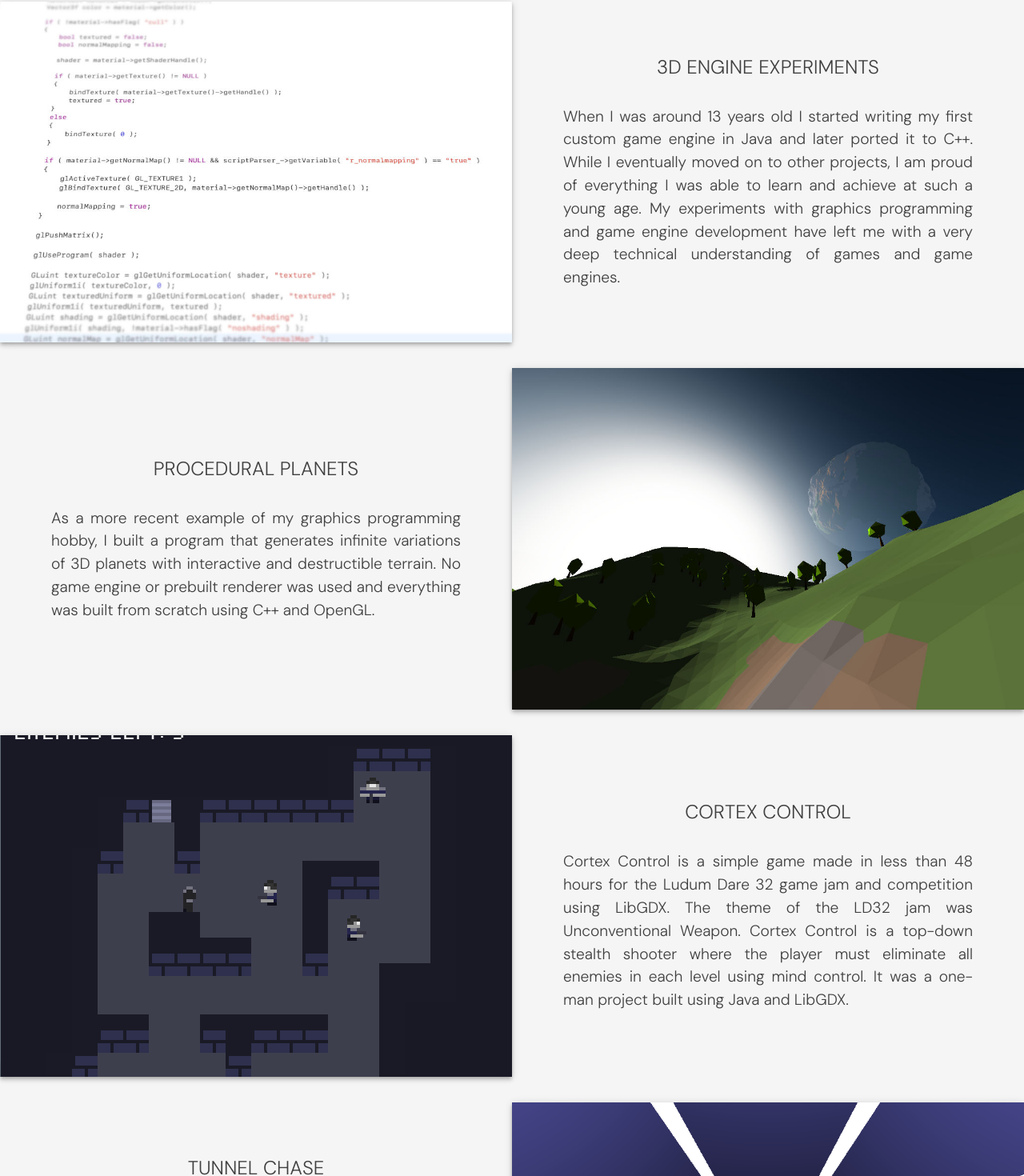
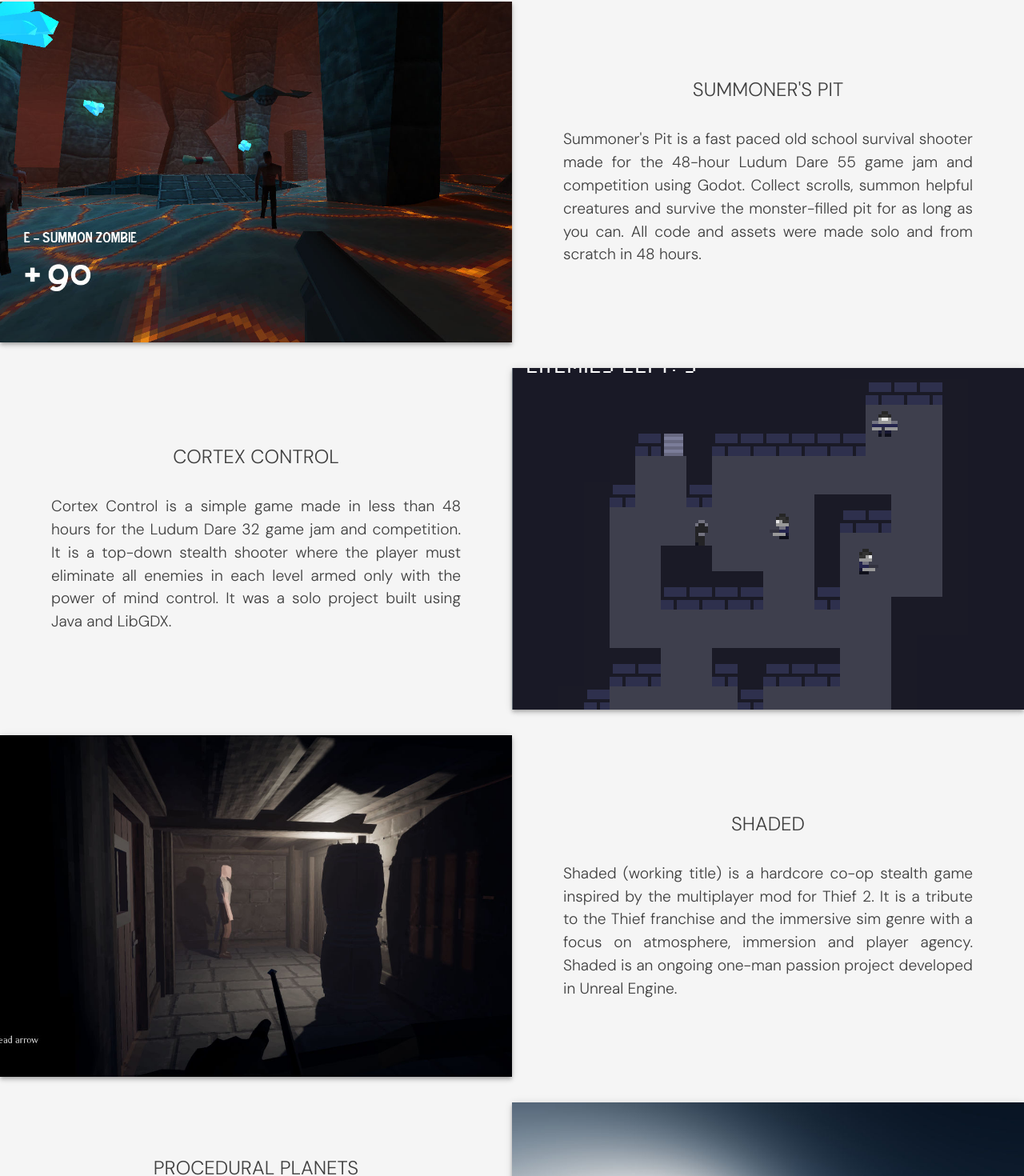
Before and after one commit to tvahamaki/tvahamaki.github.io, a Vue app in the folder Portfolio/: page / in a window 1280 px wide. Shown: the part 2437-3907 px from the top of the page at 80% size. Built offline with nearby package versions, Linux system fonts and the light colour scheme.

Commit message:
Add Summoner's Pit. Remove 3D Engine Experiments and Tunnel Chase

```diff
--- a/Portfolio/src/components/HobbyProjects.vue
+++ b/Portfolio/src/components/HobbyProjects.vue
@@ -1,11 +1,12 @@
 <template>
         <p class="pa-16 text-center text-uppercase text-h4">Hobby Projects</p>
-        <Project flip image="renderer.jpg" title="3D Engine Experiments" text="When I was around 13 years old I started writing my first custom game engine in Java and later ported it to C++. While I eventually moved on to other projects, I am proud of everything I was able to learn and achieve at such a young age. My experiments with graphics programming and game engine development have left me with a very deep technical understanding of games and game engines." />
-        <Project image="planets.jpg" title="Procedural Planets" text="As a more recent example of my graphics programming hobby, I built a program that generates infinite variations of 3D planets with interactive and destructible terrain. No game engine or prebuilt renderer was used and everything was built from scratch using C++ and OpenGL." />
-        <Project flip image="cortex.png" title="Cortex Control" text="Cortex Control is a simple game made in less than 48 hours for the Ludum Dare 32 game jam and competition using LibGDX. The theme of the LD32 jam was Unconventional Weapon. Cortex Control is a top-down stealth shooter where the player must eliminate all enemies in each level using mind control. It was a one-man project built using Java and LibGDX." />
-        <Project image="tunnel.png" title="Tunnel Chase" text="Tunnel Chase was another 48-hour Ludum Dare entry, this time for Ludum Dare 54 with the theme Limited Space. In Tunnel Chase the player must outrun the space police while dodging their missiles and other obstacles in tight tunnels. This was my first foray into the Godot engine and GDScript, so I took it as a challenge to learn a new engine and a programming language in addition to building a solo game in 48 hours." />
+        <Project flip image="summoner.jpg" title="Summoner's Pit" text="Summoner's Pit is a fast paced old school survival shooter made for the 48-hour Ludum Dare 55 game jam and competition using Godot. Collect scrolls, summon helpful creatures and survive the monster-filled pit for as long as you can. All code and assets were made solo and from scratch in 48 hours." />
+        <Project image="cortex.png" title="Cortex Control" text="Cortex Control is a simple game made in less than 48 hours for the Ludum Dare 32 game jam and competition. It is a top-down stealth shooter where the player must eliminate all enemies in each level armed only with the power of mind control. It was a solo project built using Java and LibGDX." />
+        <Project flip image="stealth2.jpg" title="Shaded" text="Shaded (working title) is a hardcore co-op stealth game inspired by the multiplayer mod for Thief 2. It is a tribute to the Thief franchise and the immersive sim genre with a focus on atmosphere, immersion and player agency. Shaded is an ongoing one-man passion project developed in Unreal Engine." />
+        <!--Project flip image="renderer.jpg" title="3D Engine Experiments" text="When I was around 13 years old I started writing my first custom game engine in Java and later ported it to C++. While I eventually moved on to other projects, I am proud of everything I was able to learn and achieve at such a young age. My experiments with graphics programming and game engine development have left me with a very deep technical understanding of games and game engines."/-->
+        <Project image="planets.jpg" title="Procedural Planets" text="I started working on my first custom game engines and 3D renderers when I was around 13 years old. This has helped me gain a deep technical understanding of game engines and computer graphics. As a more recent example of my graphics programming hobby, I built a program that generates infinite variations of 3D planets with interactive and destructible terrain. Everything was built from scratch using C++ and OpenGL." />
+        <!--Project image="tunnel.png" title="Tunnel Chase" text="Tunnel Chase was another 48-hour Ludum Dare entry, this time for Ludum Dare 54 with the theme Limited Space. In Tunnel Chase the player must outrun the space police while dodging their missiles and other obstacles in tight tunnels. This was my first foray into the Godot engine and GDScript, so I took it as a challenge to learn a new engine and a programming language in addition to building a solo game in 48 hours." /-->
         <Project flip image="texturepaint2.jpg" title="Texture Painting App" text="I wanted to paint textures on the go on my Galaxy Note and wasn't satisfied with any of the existing solutions, so I started building my own 3D texture painting app in Godot. It has an intuitive mobile-optimized UI and uses shader-based techniques to paint textures in real-time with better performance than many professional painting apps." />
-        <Project image="stealth2.jpg" title="Shaded" text="Shaded (working title) is a hardcore co-op stealth game inspired by the multiplayer mod for Thief 2. It is a tribute to the Thief franchise and the immersive sim genre with a focus on atmosphere, immersion and player agency. Shaded is an ongoing one-man passion project developed in Unreal Engine." />
 </template>
 
 <script setup>
```
Also changed, not shown: Portfolio/src/assets/summoner.jpg (added).
